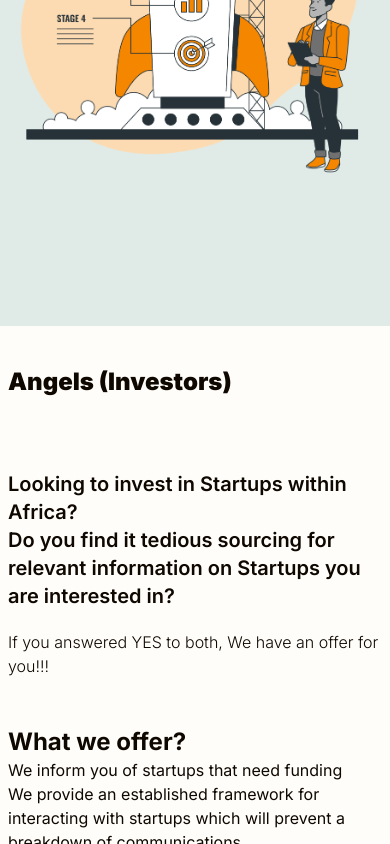
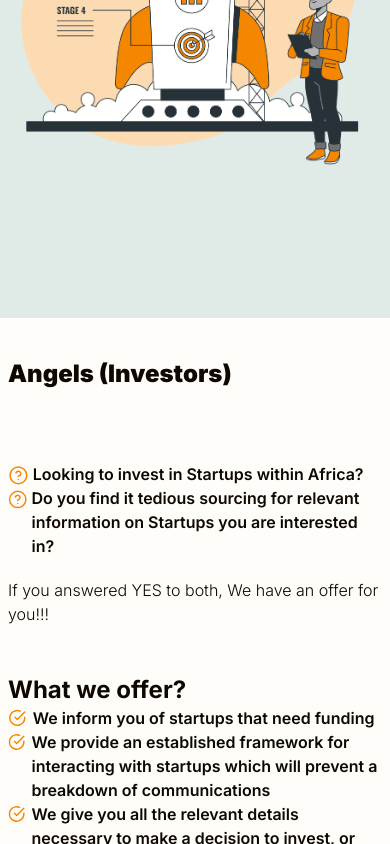
Before and after one commit to kelvinsekx/mould_landing_page, a Next.js app: page / in a window 390 px wide. Shown: the part 3186-4030 px from the top of the page. Built offline with nearby package versions, Linux system fonts and the light colour scheme.

Commit message:
wip: mobile and desktop friendliness

```diff
--- a/components/creators/creatorsSection.tsx
+++ b/components/creators/creatorsSection.tsx
@@ -1,6 +1,7 @@
 import Image from "next/image";
 import { Container, ImageContainer } from "./creators_container";
 import { Header__2 } from "../headers/headers";
+import { QuestionList } from "../list/list";
 
 export const CreatorsSection = () => {
   return (
@@ -9,9 +10,13 @@ export const CreatorsSection = () => {
         <Header__2 className="text-left">Creators (Founders)</Header__2>
         <article className="mt-7 py-6 font-light">
           <p>Just two questions here, and they are:</p>
-          <ul className="font-semibold text-xl py-5">
-            <li>Do you have a product?</li>
-            <li>Do you need Funding?</li>
+          <ul className="py-5">
+            <QuestionList className="md:text-lg">
+              Do you have a product?
+            </QuestionList>
+            <QuestionList className="md:text-lg">
+              Do you need Funding?
+            </QuestionList>
           </ul>
           <p>
             If you answered YES to both, congratulations! We’re your{" "}
@@ -30,7 +35,9 @@ export const CreatorsSection = () => {
             relationship where you, as a Creator can engage with people who like
             your product and want to see you go to the next level,
           </p>
-          <a href="/" className="font-extrabold">CLICK ON THIS LINK TO GET MORE INFORMATION!!!</a>
+          <a href="/" className="font-extrabold">
+            CLICK ON THIS LINK TO GET MORE INFORMATION!!!
+          </a>
         </article>
       </section>
       <ImageContainer src={"/Project-Stages.png"} />
--- a/components/creators/investorsSection.tsx
+++ b/components/creators/investorsSection.tsx
@@ -1,40 +1,40 @@
-import Image from "next/image";
+import { QuestionList, CheckList } from "../list/list";
 import { Container, ImageContainer } from "./creators_container";
 import { Header__2 } from "../headers/headers";
 
 export const InvestorsSection = () => {
   return (
-    <Container
-      pad
-    >
+    <Container pad>
       <section className="flex flex-col w-full md:w-1/2">
         <Header__2 className="text-left">Angels (Investors)</Header__2>
         <article className="mt-7 py-6 font-light">
-          <ul className="font-semibold text-xl py-5">
-            <li>Looking to invest in Startups within Africa?</li>
-            <li>
+          <ul className="py-5">
+            <QuestionList className="md:text-xl">
+              Looking to invest in Startups within Africa?
+            </QuestionList>
+            <QuestionList className="md:text-xl">
               Do you find it tedious sourcing for relevant information on
               Startups you are interested in?
-            </li>
+            </QuestionList>
           </ul>
           <p>If you answered YES to both, We have an offer for you!!!</p>
         </article>
         <article className="py-6 flex-col gap-3.5">
           <p className="font-bold text-2xl">What we offer?</p>
           <ul>
-            <li>We inform you of startups that need funding</li>
-            <li>
+            <CheckList>We inform you of startups that need funding</CheckList>
+            <CheckList>
               We provide an established framework for interacting with startups
               which will prevent a breakdown of communications
-            </li>
-            <li>
+            </CheckList>
+            <CheckList>
               We give you all the relevant details necessary to make a decision
               to invest, or not to.
-            </li>
-            <li>
+            </CheckList>
+            <CheckList>
               We want to make investing in African Tech Startups as easy as
               walking into a store to purchase some groceries.
-            </li>
+            </CheckList>
           </ul>
         </article>
       </section>
--- a/components/footer/footer.tsx
+++ b/components/footer/footer.tsx
@@ -27,10 +27,10 @@ const Footer = () => {
           <section>
             <header className="font-extrabold">Community</header>
             <ul>
-              <li className="flex gap-1">
+              <li className="flex gap-1 items-center">
                 <svg
-                  width="25"
-                  height="25"
+                  width="1rem"
+                  height="1rem"
                   viewBox="0 0 25 25"
                   fill="none"
                   xmlns="http://www.w3.org/2000/svg"
@@ -42,10 +42,10 @@ const Footer = () => {
                 </svg>
                 <span>Telegram</span>
               </li>
-              <li className="flex gap-1">
+              <li className="flex gap-1 items-center">
                 <svg
-                  width="25"
-                  height="25"
+                  width="1rem"
+                  height="1rem"
                   viewBox="0 0 25 25"
                   fill="none"
                   xmlns="http://www.w3.org/2000/svg"
@@ -97,8 +97,8 @@ Footer.UL = UL;
 const InlineIcons = () => (
   <span className="flex justify-center gap-2">
     <svg
-      width="30"
-      height="30"
+      width="1.3rem"
+      height="1.3rem"
       viewBox="0 0 30 30"
       fill="none"
       xmlns="http://www.w3.org/2000/svg"
@@ -110,8 +110,8 @@ const InlineIcons = () => (
     </svg>
 
     <svg
-      width="30"
-      height="30"
+      width="1.3rem"
+      height="1.3rem"
       viewBox="0 0 30 30"
       fill="none"
       xmlns="http://www.w3.org/2000/svg"
@@ -126,8 +126,8 @@ const InlineIcons = () => (
     </svg>
 
     <svg
-      width="30"
-      height="30"
+      width="1.3rem"
+      height="1.3rem"
       viewBox="0 0 30 30"
       fill="none"
       xmlns="http://www.w3.org/2000/svg"
@@ -142,8 +142,8 @@ const InlineIcons = () => (
     </svg>
 
     <svg
-      width="30"
-      height="30"
+      width="1.3rem"
+      height="1.3rem"
       viewBox="0 0 30 30"
       fill="none"
       xmlns="http://www.w3.org/2000/svg"
@@ -157,8 +157,8 @@ const InlineIcons = () => (
       </g>
     </svg>
     <svg
-      width="30"
-      height="30"
+      width="1.3rem"
+      height="1.3rem"
       viewBox="0 0 30 30"
       fill="none"
       xmlns="http://www.w3.org/2000/svg"
--- /dev/null
+++ b/components/list/list.tsx
@@ -0,0 +1,74 @@
+import * as React from 'react'
+import {twMerge} from "tailwind-merge"
+
+export const List: React.FC<
+  React.ComponentPropsWithoutRef<"li"> & { text: string }
+> = ({ children, text, className }) => (
+  <li className={twMerge("flex gap-1 items-start font-semibold", className)}>
+    {children}
+    <span className="w-fit">{text}</span>
+  </li>
+);
+
+export const QuestionList  = ({children, className}: {children: string, className?: string}) => (
+  <List text={children} className={className}>
+    <svg
+      xmlns="http://www.w3.org/2000/svg"
+      width="1.3rem"
+      height="1.3rem"
+      viewBox="0 0 27 28"
+      fill="none"
+      style={{ position: "relative", top: "0.2rem" }}
+    >
+      <path
+        d="M13.5 25.25C19.7132 25.25 24.75 20.2132 24.75 14C24.75 7.7868 19.7132 2.75 13.5 2.75C7.2868 2.75 2.25 7.7868 2.25 14C2.25 20.2132 7.2868 25.25 13.5 25.25Z"
+        stroke="#F58600"
+        stroke-width="2"
+        stroke-linecap="round"
+        stroke-linejoin="round"
+      />
+      <path
+        d="M10.2263 10.625C10.4908 9.87316 11.0129 9.23915 11.7 8.8353C12.3872 8.43146 13.1951 8.28384 13.9806 8.41858C14.7662 8.55333 15.4787 8.96175 15.992 9.5715C16.5053 10.1813 16.7863 10.953 16.7851 11.75C16.7851 14 13.4101 15.125 13.4101 15.125"
+        stroke="#F58600"
+        stroke-width="2"
+        stroke-linecap="round"
+        stroke-linejoin="round"
+      />
+      <path
+        d="M13.5 19.625H13.5113"
+        stroke="#F58600"
+        stroke-width="2"
+        stroke-linecap="round"
+        stroke-linejoin="round"
+      />
+    </svg>
+  </List>
+);
+
+export const CheckList = ({ children }: { children: string }) => (
+  <List text={children}>
+    <svg
+      xmlns="http://www.w3.org/2000/svg"
+      width="1.3rem"
+      height="1.3rem"
+      viewBox="0 0 27 28"
+      fill="none"
+      style={{ position: "relative", top: "0.2rem" }}
+    >
+      <path
+        d="M22 11.0801V12.0001C21.9988 14.1565 21.3005 16.2548 20.0093 17.9819C18.7182 19.7091 16.9033 20.9726 14.8354 21.584C12.7674 22.1954 10.5573 22.122 8.53447 21.3747C6.51168 20.6274 4.78465 19.2462 3.61096 17.4372C2.43727 15.6281 1.87979 13.4882 2.02168 11.3364C2.16356 9.18467 2.99721 7.13643 4.39828 5.49718C5.79935 3.85793 7.69279 2.71549 9.79619 2.24025C11.8996 1.76502 14.1003 1.98245 16.07 2.86011"
+        stroke="#F58600"
+        stroke-width="2"
+        stroke-linecap="round"
+        stroke-linejoin="round"
+      />
+      <path
+        d="M22 4L12 14.01L9 11.01"
+        stroke="#F58600"
+        stroke-width="2"
+        stroke-linecap="round"
+        stroke-linejoin="round"
+      />
+    </svg>
+  </List>
+);
```
